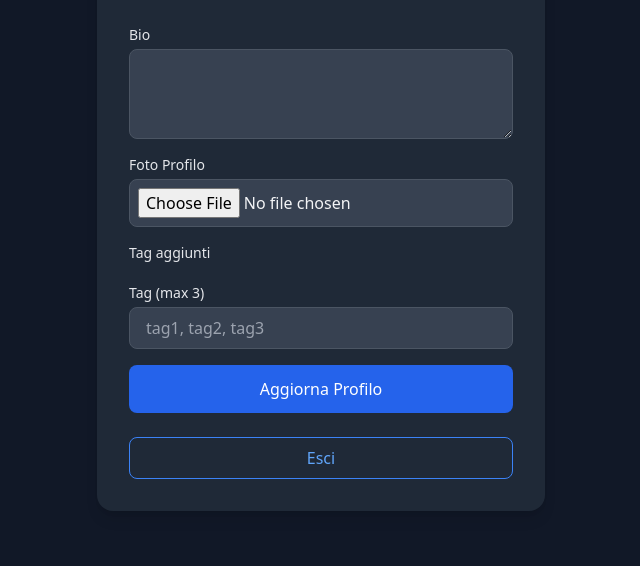
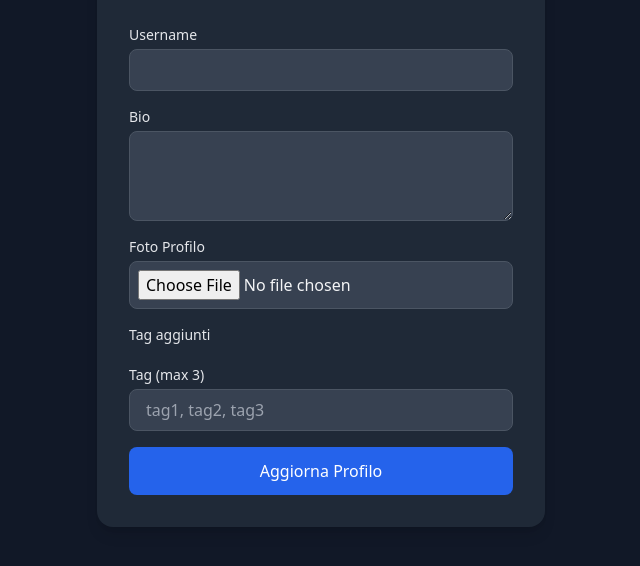
Before and after one commit to Takaso/Iuvenes_Inventus, a Python web app: template templates/profile.html in a window 1280 px wide. Shown: the part 208-774 px from the top of the page, without its empty margins (319-959 px from the left). Run offline with Jinja, Linux system fonts and the light colour scheme; the template is opened without the code that fills it, so the values that code supplies are empty; some libraries are stand-ins or nearby versions.

Commit message:
Update profile.html

```diff
--- a/templates/profile.html
+++ b/templates/profile.html
@@ -17,6 +17,12 @@
             {% endif %}
 
             <form method="POST" enctype="multipart/form-data" class="space-y-4" id="profile-form">
+                <!-- Username -->
+                <div>
+                    <label for="username" class="block text-sm font-medium text-gray-200 mb-1">Username</label>
+                    <input type="text" id="username" name="username" value="{{ username or '' }}"
+                        class="block w-full px-4 py-2 bg-gray-700 text-gray-100 border border-gray-600 rounded-lg focus:outline-none focus:ring-2 focus:ring-blue-400" />
+                </div>
                 <!-- Bio -->
                 <div>
                     <label for="bio" class="block text-sm font-medium text-gray-200 mb-1">Bio</label>
@@ -82,9 +88,6 @@
             {% if user_type == 'Admin' %}
             <a href="{{ url_for('view_database') }}" class="block text-center py-2 bg-green-600 text-white rounded-lg hover:bg-green-700 transition">Visualizza Database</a>
             {% endif %}
-
-            <a href="{{ url_for('logout') }}" class="block text-center mt-2 py-2 border border-blue-500 rounded-lg text-blue-400 hover:bg-gray-700 transition">Esci</a>
-
         </div>
     </main>
 
```
